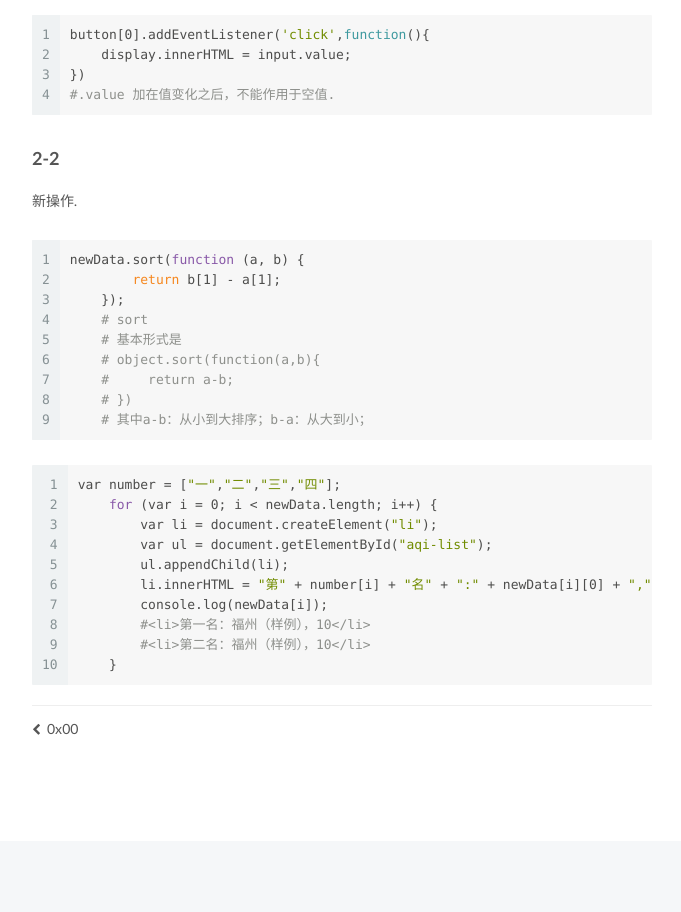
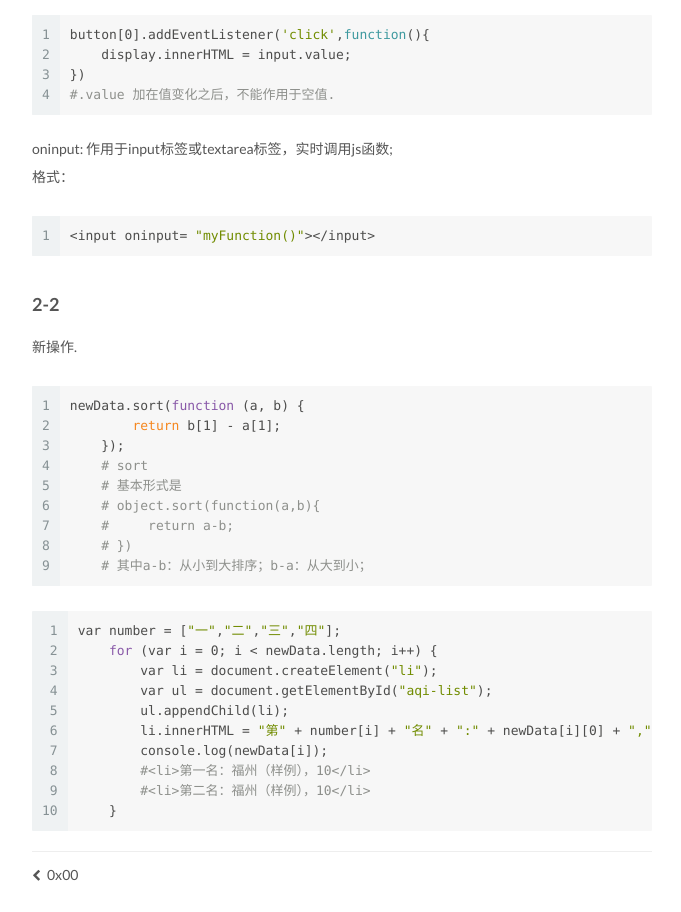
Before and after one commit to matteokjh/matteokjh.github.io, a plain HTML site: page 2017/07/11/0x01/index.html in a window 1280 px wide. Shown: the part 2140-3052 px from the top of the page, without its empty margins (428-1109 px from the left). Drawn offline with Linux system fonts and the light colour scheme.

Commit message:
Site updated: 2017-07-12 09:06:46

```diff
--- a/2017/07/11/0x01/index.html
+++ b/2017/07/11/0x01/index.html
@@ -93,7 +93,7 @@
 <meta property="og:url" content="https://github.com/matteokjh/matteokjh.github.io/2017/07/11/0x01/index.html">
 <meta property="og:site_name" content="Caster">
 <meta property="og:description" content="Summer Training Day 2.">
-<meta property="og:updated_time" content="2017-07-11T16:12:50.727Z">
+<meta property="og:updated_time" content="2017-07-12T01:06:04.059Z">
 <meta name="twitter:card" content="summary">
 <meta name="twitter:title" content="0x01">
 <meta name="twitter:description" content="Summer Training Day 2.">
@@ -335,6 +335,7 @@
 <p>IE事件处理：<br><figure class="highlight bash"><table><tr><td class="gutter"><pre><div class="line">1</div><div class="line">2</div></pre></td><td class="code"><pre><div class="line">attachEvent(event,fn);</div><div class="line">detachEvent(event,fn);</div></pre></td></tr></table></figure></p>
 <p>*跨浏览器的事件处理：以后再议;</p>
 <h1 id="2-IFE-Task"><a href="#2-IFE-Task" class="headerlink" title="2.IFE Task"></a>2.IFE Task</h1><h3 id="2-1"><a href="#2-1" class="headerlink" title="2-1"></a>2-1</h3><figure class="highlight bash"><table><tr><td class="gutter"><pre><div class="line">1</div><div class="line">2</div><div class="line">3</div><div class="line">4</div></pre></td><td class="code"><pre><div class="line">button[0].addEventListener(<span class="string">'click'</span>,<span class="function"><span class="title">function</span></span>()&#123;</div><div class="line">    display.innerHTML = input.value;</div><div class="line">&#125;)</div><div class="line"><span class="comment">#.value 加在值变化之后，不能作用于空值.</span></div></pre></td></tr></table></figure>
+<p>oninput: 作用于input标签或textarea标签，实时调用js函数;<br>格式：<br><figure class="highlight bash"><table><tr><td class="gutter"><pre><div class="line">1</div></pre></td><td class="code"><pre><div class="line">&lt;input oninput= <span class="string">"myFunction()"</span>&gt;&lt;/input&gt;</div></pre></td></tr></table></figure></p>
 <h3 id="2-2"><a href="#2-2" class="headerlink" title="2-2"></a>2-2</h3><p>新操作.<br><figure class="highlight bash"><table><tr><td class="gutter"><pre><div class="line">1</div><div class="line">2</div><div class="line">3</div><div class="line">4</div><div class="line">5</div><div class="line">6</div><div class="line">7</div><div class="line">8</div><div class="line">9</div></pre></td><td class="code"><pre><div class="line">newData.sort(<span class="keyword">function</span> (a, b) &#123;</div><div class="line">        <span class="built_in">return</span> b[1] - a[1];</div><div class="line">    &#125;);</div><div class="line">    <span class="comment"># sort</span></div><div class="line">    <span class="comment"># 基本形式是</span></div><div class="line">    <span class="comment"># object.sort(function(a,b)&#123;</span></div><div class="line">    <span class="comment">#     return a-b;</span></div><div class="line">    <span class="comment"># &#125;)</span></div><div class="line">    <span class="comment"># 其中a-b：从小到大排序；b-a：从大到小；</span></div></pre></td></tr></table></figure></p>
 <figure class="highlight bash"><table><tr><td class="gutter"><pre><div class="line">1</div><div class="line">2</div><div class="line">3</div><div class="line">4</div><div class="line">5</div><div class="line">6</div><div class="line">7</div><div class="line">8</div><div class="line">9</div><div class="line">10</div></pre></td><td class="code"><pre><div class="line">var number = [<span class="string">"一"</span>,<span class="string">"二"</span>,<span class="string">"三"</span>,<span class="string">"四"</span>];</div><div class="line">    <span class="keyword">for</span> (var i = 0; i &lt; newData.length; i++) &#123;</div><div class="line">        var li = document.createElement(<span class="string">"li"</span>);</div><div class="line">        var ul = document.getElementById(<span class="string">"aqi-list"</span>);</div><div class="line">        ul.appendChild(li);</div><div class="line">        li.innerHTML = <span class="string">"第"</span> + number[i] + <span class="string">"名"</span> + <span class="string">":"</span> + newData[i][0] + <span class="string">","</span> + newData[i][1];</div><div class="line">        console.log(newData[i]);</div><div class="line">        <span class="comment">#&lt;li&gt;第一名：福州（样例），10&lt;/li&gt;</span></div><div class="line">        <span class="comment">#&lt;li&gt;第二名：福州（样例），10&lt;/li&gt;</span></div><div class="line">    &#125;</div></pre></td></tr></table></figure>
 
```
